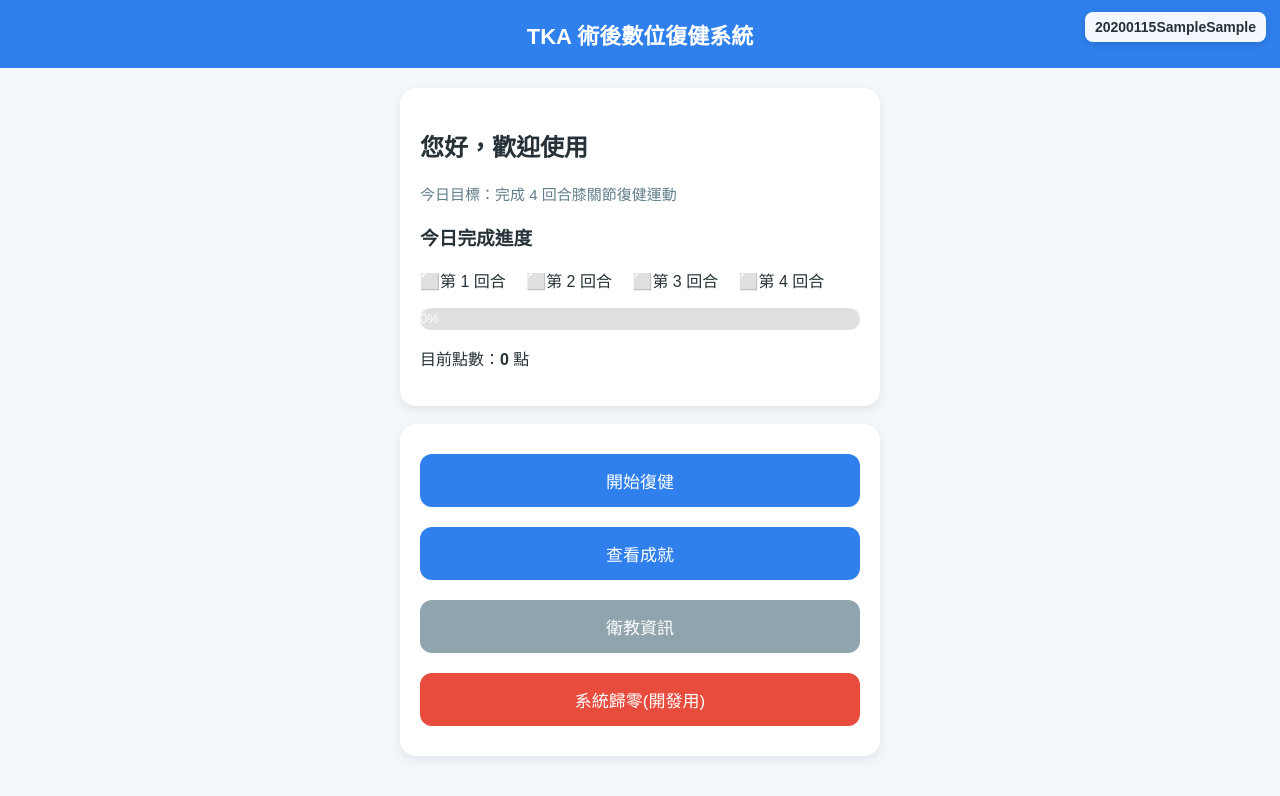
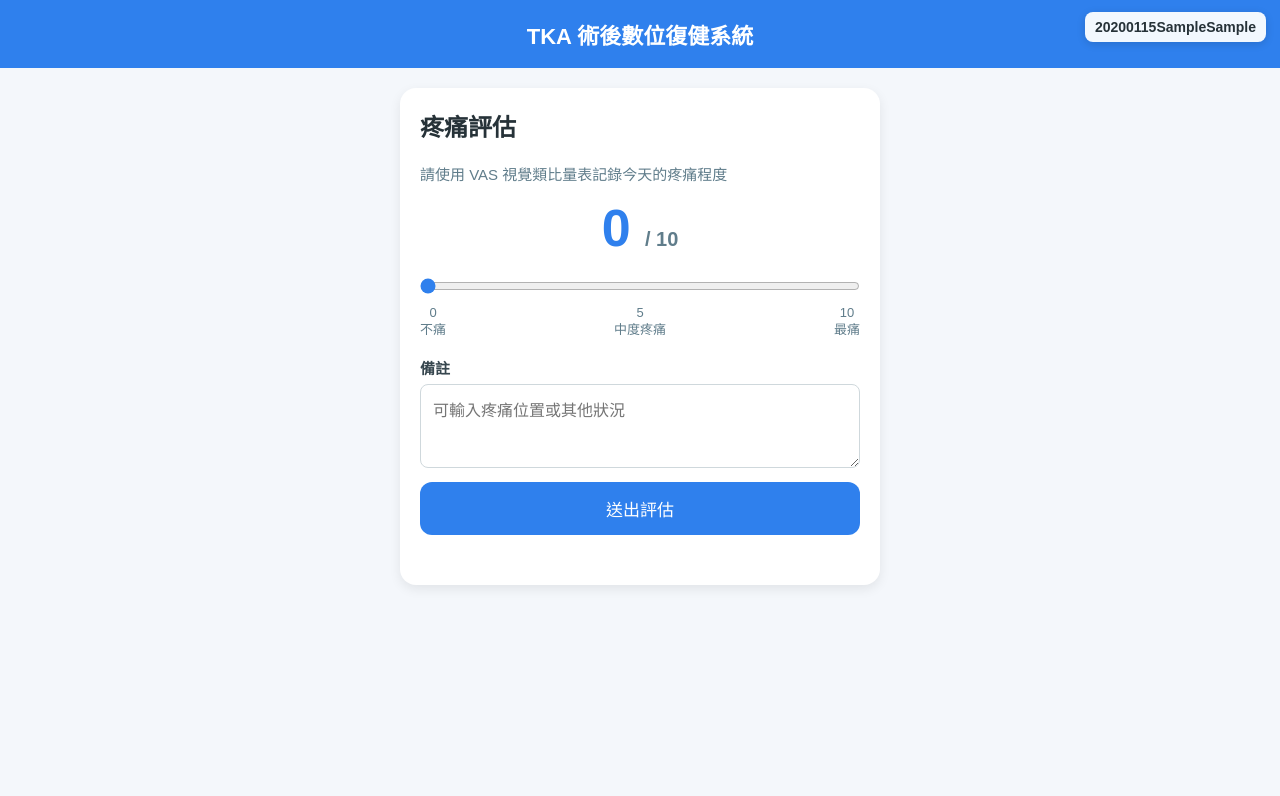
Before and after one commit to lch0222/TKA_Recovery, a website: page docs/index.html in a window 1280 px wide. Both pictures are taken after typing "2020-01-15", "Sample", "Sample" into the empty fields and a click on the button "登入". Drawn offline with Linux system fonts and the light colour scheme.

Commit message:
[frontEnd] add Pain Assessment page

```diff
--- /dev/null
+++ b/docs/database-interface.js
@@ -0,0 +1,79 @@
+const DATABASE_INTERFACES = {
+  painAssessment: {
+    enabled: false,
+    table: "pain_assessments",
+    primaryKey: "id",
+    endpoint: "/api/pain-assessments",
+    method: "POST",
+    headers: {
+      "Content-Type": "application/json"
+    },
+    columns: {
+      username: {
+        source: "username",
+        mysqlType: "VARCHAR(64)",
+        required: true
+      },
+      assessment_date: {
+        source: "date",
+        mysqlType: "DATE",
+        required: true
+      },
+      vas_score: {
+        source: "vasScore",
+        mysqlType: "TINYINT UNSIGNED",
+        required: true,
+        min: 0,
+        max: 10
+      },
+      note: {
+        source: "note",
+        mysqlType: "TEXT",
+        required: false
+      },
+      created_at: {
+        source: "createdAt",
+        mysqlType: "DATETIME",
+        required: true
+      }
+    }
+  }
+};
+
+async function submitPainAssessment(record) {
+  const databaseInterface = getDatabaseInterface("painAssessment");
+
+  if (databaseInterface?.enabled) {
+    const payload = buildDatabasePayload(record, databaseInterface);
+    const response = await fetch(databaseInterface.endpoint, {
+      method: databaseInterface.method || "POST",
+      headers: databaseInterface.headers || { "Content-Type": "application/json" },
+      body: JSON.stringify(payload)
+    });
+
+    if (!response.ok) {
+      throw new Error(`Pain assessment API failed: ${response.status}`);
+    }
+
+    return response.json().catch(() => null);
+  }
+
+  const savedRecords = JSON.parse(localStorage.getItem("painAssessmentRecords") || "[]");
+  savedRecords.push(record);
+  localStorage.setItem("painAssessmentRecords", JSON.stringify(savedRecords));
+}
+
+function getDatabaseInterface(interfaceName) {
+  return DATABASE_INTERFACES[interfaceName] || null;
+}
+
+function buildDatabasePayload(record, databaseInterface) {
+  const payload = {};
+  const columns = databaseInterface.columns || {};
+
+  Object.entries(columns).forEach(([columnName, columnConfig]) => {
+    payload[columnName] = record[columnConfig.source];
+  });
+
+  return payload;
+}
--- a/docs/index.html
+++ b/docs/index.html
@@ -30,6 +30,44 @@
           <input id="bedNumber" name="bedNumber" type="text" autocomplete="off" required />
 
           <button type="submit">登入</button>
+        </form>
+      </div>
+    </section>
+
+    <!-- 疼痛評估頁 -->
+    <section id="painAssessmentPage" class="hidden">
+      <div class="card pain-card">
+        <h2>疼痛評估</h2>
+        <div class="subtitle">請使用 VAS 視覺類比量表記錄今天的疼痛程度</div>
+
+        <form id="painAssessmentForm" class="pain-form" onsubmit="handlePainAssessment(event)">
+          <div class="vas-value">
+            <span id="painScoreDisplay">0</span>
+            <small>/ 10</small>
+          </div>
+
+          <input
+            id="painScore"
+            name="painScore"
+            type="range"
+            min="0"
+            max="10"
+            step="1"
+            value="0"
+            oninput="updatePainScoreDisplay()"
+          />
+
+          <div class="vas-labels" aria-hidden="true">
+            <span>0<br />不痛</span>
+            <span>5<br />中度疼痛</span>
+            <span>10<br />最痛</span>
+          </div>
+
+          <label for="painNote">備註</label>
+          <textarea id="painNote" name="painNote" rows="3" placeholder="可輸入疼痛位置或其他狀況"></textarea>
+
+          <button id="painSubmitButton" type="submit">送出評估</button>
+          <div id="painAssessmentStatus" class="form-status" role="status"></div>
         </form>
       </div>
     </section>
@@ -147,6 +185,7 @@
     </section>
 
   </div>
+  <script src="database-interface.js"></script>
   <script src="script.js"></script>
 </body>
 </html>
--- a/docs/script.js
+++ b/docs/script.js
@@ -4,6 +4,7 @@ let totalCount = Number(localStorage.getItem("totalCount")) || 0;
 let completedRounds = Number(localStorage.getItem("completedRounds")) || 0;
 let points = Number(localStorage.getItem("points")) || 0;
 const AUTH_COOKIE_NAME = "tkaRecoveryUsername";
+const PAIN_ASSESSMENT_PREFIX = "painAssessment";
 let currentUsername = getCookie(AUTH_COOKIE_NAME) || localStorage.getItem(AUTH_COOKIE_NAME) || "";
 const show_user_name = true;
 const IMG_PATH = "./img/";
@@ -96,18 +97,84 @@ function handleLogin(event) {
   currentUsername = username;
   setCookie(AUTH_COOKIE_NAME, username, 365);
   localStorage.setItem(AUTH_COOKIE_NAME, username);
-  showPage("homePage");
+  showNextRequiredPage();
 }
 
 function initAuthPage() {
   updateUsernameDisplay();
 
   if (currentUsername) {
-    showPage("homePage");
+    showNextRequiredPage();
     return;
   }
 
   showPage("loginPage");
+}
+
+function showNextRequiredPage() {
+  if (!currentUsername) {
+    showPage("loginPage");
+    return;
+  }
+
+  showPage(hasCompletedTodaysPainAssessment() ? "homePage" : "painAssessmentPage");
+}
+
+function getTodayKey() {
+  const today = new Date();
+  const year = today.getFullYear();
+  const month = String(today.getMonth() + 1).padStart(2, "0");
+  const day = String(today.getDate()).padStart(2, "0");
+  return `${year}-${month}-${day}`;
+}
+
+function getPainAssessmentStorageKey(dateKey = getTodayKey()) {
+  return `${PAIN_ASSESSMENT_PREFIX}:${currentUsername}:${dateKey}`;
+}
+
+function hasCompletedTodaysPainAssessment() {
+  if (!currentUsername) return false;
+  return Boolean(localStorage.getItem(getPainAssessmentStorageKey()));
+}
+
+function updatePainScoreDisplay() {
+  const painScore = document.getElementById("painScore");
+  const painScoreDisplay = document.getElementById("painScoreDisplay");
+  if (!painScore || !painScoreDisplay) return;
+
+  painScoreDisplay.innerText = painScore.value;
+}
+
+async function handlePainAssessment(event) {
+  event.preventDefault();
+
+  const painScore = document.getElementById("painScore");
+  const painNote = document.getElementById("painNote");
+  const statusText = document.getElementById("painAssessmentStatus");
+  const submitButton = document.getElementById("painSubmitButton");
+  const dateKey = getTodayKey();
+  const record = {
+    username: currentUsername,
+    date: dateKey,
+    vasScore: Number(painScore.value),
+    note: painNote.value.trim(),
+    createdAt: new Date().toISOString()
+  };
+
+  if (submitButton) submitButton.disabled = true;
+  if (statusText) statusText.innerText = "儲存中...";
+
+  try {
+    await submitPainAssessment(record);
+    localStorage.setItem(getPainAssessmentStorageKey(dateKey), JSON.stringify(record));
+    if (statusText) statusText.innerText = "已完成疼痛評估";
+    showPage("homePage");
+  } catch (error) {
+    console.error(error);
+    if (statusText) statusText.innerText = "儲存失敗，請稍後再試";
+  } finally {
+    if (submitButton) submitButton.disabled = false;
+  }
 }
 
 function loadActionCounts() {
@@ -137,6 +204,10 @@ function showPage(pageId) {
     pageId = "loginPage";
   }
 
+  if (currentUsername && pageId !== "loginPage" && pageId !== "painAssessmentPage" && !hasCompletedTodaysPainAssessment()) {
+    pageId = "painAssessmentPage";
+  }
+
   updateUsernameDisplay();
 
   if (pageId !== "actionPage") {
@@ -154,6 +225,9 @@ function showPage(pageId) {
   }
   if (pageId === "actionPage") {
     resetActionPage();
+  }
+  if (pageId === "painAssessmentPage") {
+    updatePainScoreDisplay();
   }
 
   updateHome();
--- a/docs/style.css
+++ b/docs/style.css
@@ -12,6 +12,9 @@ header {
   text-align: center;
   font-size: 22px;
   font-weight: bold;
+  position: sticky;
+  top: 0;
+  z-index: 9;
 }
 
 .username-display {
@@ -86,6 +89,78 @@ header {
   border-color: #2f80ed;
   box-shadow: 0 0 0 3px rgba(47, 128, 237, 0.16);
   outline: none;
+}
+
+.pain-card h2 {
+  margin-top: 0;
+}
+
+.pain-form {
+  margin-top: 18px;
+}
+
+.vas-value {
+  color: #2f80ed;
+  font-size: 52px;
+  font-weight: 800;
+  line-height: 1;
+  text-align: center;
+}
+
+.vas-value small {
+  color: #607d8b;
+  font-size: 20px;
+  font-weight: 700;
+}
+
+.pain-form input[type="range"] {
+  width: 100%;
+  margin: 24px 0 10px;
+  accent-color: #2f80ed;
+}
+
+.vas-labels {
+  display: flex;
+  justify-content: space-between;
+  gap: 10px;
+  color: #607d8b;
+  font-size: 13px;
+  line-height: 1.35;
+  text-align: center;
+}
+
+.pain-form label {
+  display: block;
+  margin: 18px 0 6px;
+  color: #37474f;
+  font-size: 15px;
+  font-weight: 700;
+}
+
+.pain-form textarea {
+  box-sizing: border-box;
+  width: 100%;
+  resize: vertical;
+  min-height: 84px;
+  padding: 12px;
+  border: 1px solid #cfd8dc;
+  border-radius: 8px;
+  color: #263238;
+  font: inherit;
+}
+
+.pain-form textarea:focus {
+  border-color: #2f80ed;
+  box-shadow: 0 0 0 3px rgba(47, 128, 237, 0.16);
+  outline: none;
+}
+
+.form-status {
+  min-height: 20px;
+  margin-top: 10px;
+  color: #607d8b;
+  font-size: 14px;
+  text-align: center;
 }
 
 .progress-bar {
```
